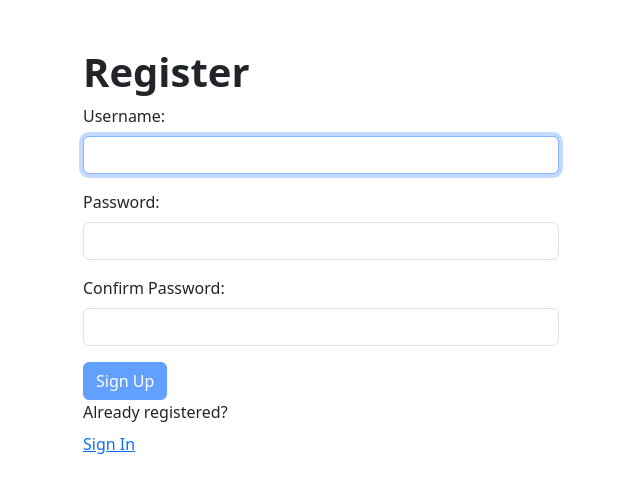
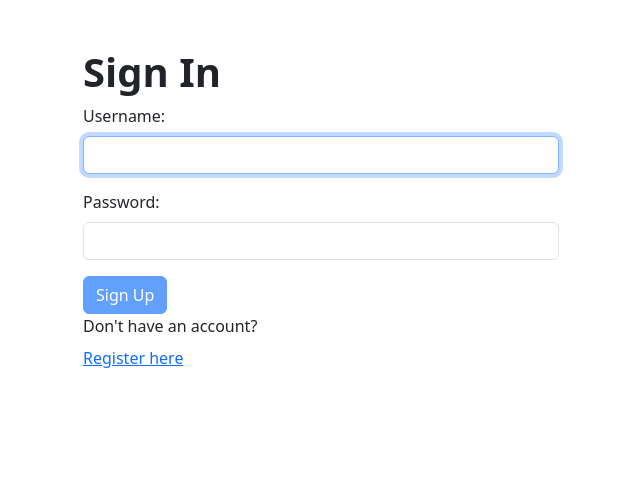
Before and after one commit to ladyneneii/CS3105-02-Interactive-Website, a React (Vite) app: page /SignIn in a window 1280 px wide. Shown: the top 492 px of the page, without its empty margins (319-959 px from the left). Built offline with nearby package versions, Linux system fonts and the light colour scheme.

Commit message:
Added SignIn page

```diff
--- a/package.json
+++ b/package.json
@@ -14,7 +14,8 @@
     "@fortawesome/react-fontawesome": "^0.2.0",
     "bootstrap": "^5.3.2",
     "react": "^18.2.0",
-    "react-dom": "^18.2.0"
+    "react-dom": "^18.2.0",
+    "react-router-dom": "^6.16.0"
   },
   "devDependencies": {
     "@types/react": "^18.0.27",
--- a/src/App.tsx
+++ b/src/App.tsx
@@ -1,10 +1,18 @@
-import React from "react";
+import { BrowserRouter as Router, Route, Routes } from "react-router-dom";
 import Register from "./pages/Register";
+import SignIn from "./pages/SignIn";
+import MainPage from "./pages/MainPage";
 
 const App = () => {
   return (
     <main className="App">
-      <Register />
+      <Router>
+        <Routes>
+          <Route path="/" element={<Register />} />
+          <Route path="/SignIn" element={<SignIn />} />
+          <Route path="/MainPage" element={<MainPage />} />
+        </Routes>
+      </Router>
     </main>
   );
 };
--- /dev/null
+++ b/src/pages/MainPage.tsx
@@ -0,0 +1,7 @@
+const MainPage = () => {
+  return (
+    <div>MainPage</div>
+  )
+}
+
+export default MainPage
--- a/src/pages/Register.tsx
+++ b/src/pages/Register.tsx
@@ -8,6 +8,7 @@ import { FontAwesomeIcon } from "@fortawesome/react-fontawesome";
 import "bootstrap/dist/css/bootstrap.min.css";
 import "../styles/index.css";
 import Button from "../components/Button";
+import { Link } from "react-router-dom";
 
 const USER_REGEX = /^[A-z][A-z0-9-_]{3,23}$/;
 const PWD_REGEX = /^(?=.*[a-z])(?=.*[A-Z])(?=.*[0-9])(?=.*[!@#$%_=+]).{8,24}$/;
@@ -76,7 +77,7 @@ const Register = () => {
           <section>
             <h1>Success!</h1>
             <p>
-              <a href="#">Sign In</a>
+              <Link to="/SignIn">Sign In</Link>
             </p>
           </section>
         ) : (
@@ -243,7 +244,7 @@ const Register = () => {
               <br />
               <span className="line">
                 {/*put router link here*/}
-                <a href="#">Sign In</a>
+                <Link to="/SignIn">Sign In</Link>
               </span>
             </p>
           </section>
--- /dev/null
+++ b/src/pages/SignIn.tsx
@@ -0,0 +1,108 @@
+import { useRef, useState, useEffect } from 'react'
+import "bootstrap/dist/css/bootstrap.min.css";
+import "../styles/index.css";
+import Button from "../components/Button";
+import { Link } from "react-router-dom";
+import { useNavigate } from "react-router-dom";
+
+const USER_REGEX = /^[A-z][A-z0-9-_]{3,23}$/;
+const PWD_REGEX = /^(?=.*[a-z])(?=.*[A-Z])(?=.*[0-9])(?=.*[!@#$%_=+]).{8,24}$/;
+
+const SignIn = () => {
+  const userRef = useRef<HTMLInputElement | null>(null);
+  const errRef = useRef<HTMLDivElement | null>(null);
+
+  const [user, setUser] = useState("");
+  const [pwd, setPwd] = useState("");
+
+  const [errMsg, setErrMsg] = useState("");
+
+  const navigate = useNavigate();
+
+  useEffect(() => {
+    userRef.current?.focus();
+  }, []);
+
+  const handleSubmit = async (e: React.MouseEvent<HTMLButtonElement>) => {
+    e.preventDefault();
+    // if button enabled with JS hack
+    const v1 = USER_REGEX.test(user);
+    const v2 = PWD_REGEX.test(pwd);
+    if (!v1 || !v2) {
+      setErrMsg("Invalid Entry. Please use the same credentials you successfully submitted on the Register page.");
+
+      return;
+    }
+    console.log(user, pwd);
+    navigate("/MainPage");
+  };
+
+  return (
+    <>
+      <section className="container-sm mt-5">
+        <section>
+          <p
+            ref={errRef}
+            className={errMsg ? "errmsg" : "offscreen"}
+            aria-live="assertive"
+          >
+            {errMsg}
+          </p>
+          <h1>Sign In</h1>
+          {/* START OF FORM */}
+          <form>
+            {/* username */}
+            <div className="mb-3">
+              <label htmlFor="username" className="form-label">
+                Username:
+              </label>
+              <input
+                type="text"
+                id="username"
+                ref={userRef}
+                onChange={(e) => setUser(e.target.value)}
+                autoComplete="off"
+                required
+                className="form-control"
+              />
+            </div>
+
+            {/* password */}
+            <div className="mb-3">
+              <label htmlFor="password" className="form-label">
+                Password:
+              </label>
+              <input
+                type="password"
+                id="password"
+                onChange={(e) => setPwd(e.target.value)}
+                required
+                className="form-control"
+              />
+            </div>
+
+            {/* Button */}
+            <Button
+              color="primary"
+              onClick={handleSubmit}
+              disabled={!user || !pwd}
+            >
+              Sign Up
+            </Button>
+          </form>
+          {/* END OF FORM */}
+          <p>
+            <label className="form-label">Don't have an account?</label>
+            <br />
+            <span className="line">
+              {/*put router link here*/}
+              <Link to="/">Register here</Link>
+            </span>
+          </p>
+        </section>
+      </section>
+    </>
+  );
+}
+
+export default SignIn
--- a/src/styles/index.css
+++ b/src/styles/index.css
@@ -29,7 +29,7 @@ textarea {
     left: -1000px;
 }
 
-.valid, .invalid {
+.valid, .invalid, .instructions, .errmsg {
   display: inline;
 }
 
```
Also changed, not shown: 1 other file (tests, documents, lock files or other folders).
